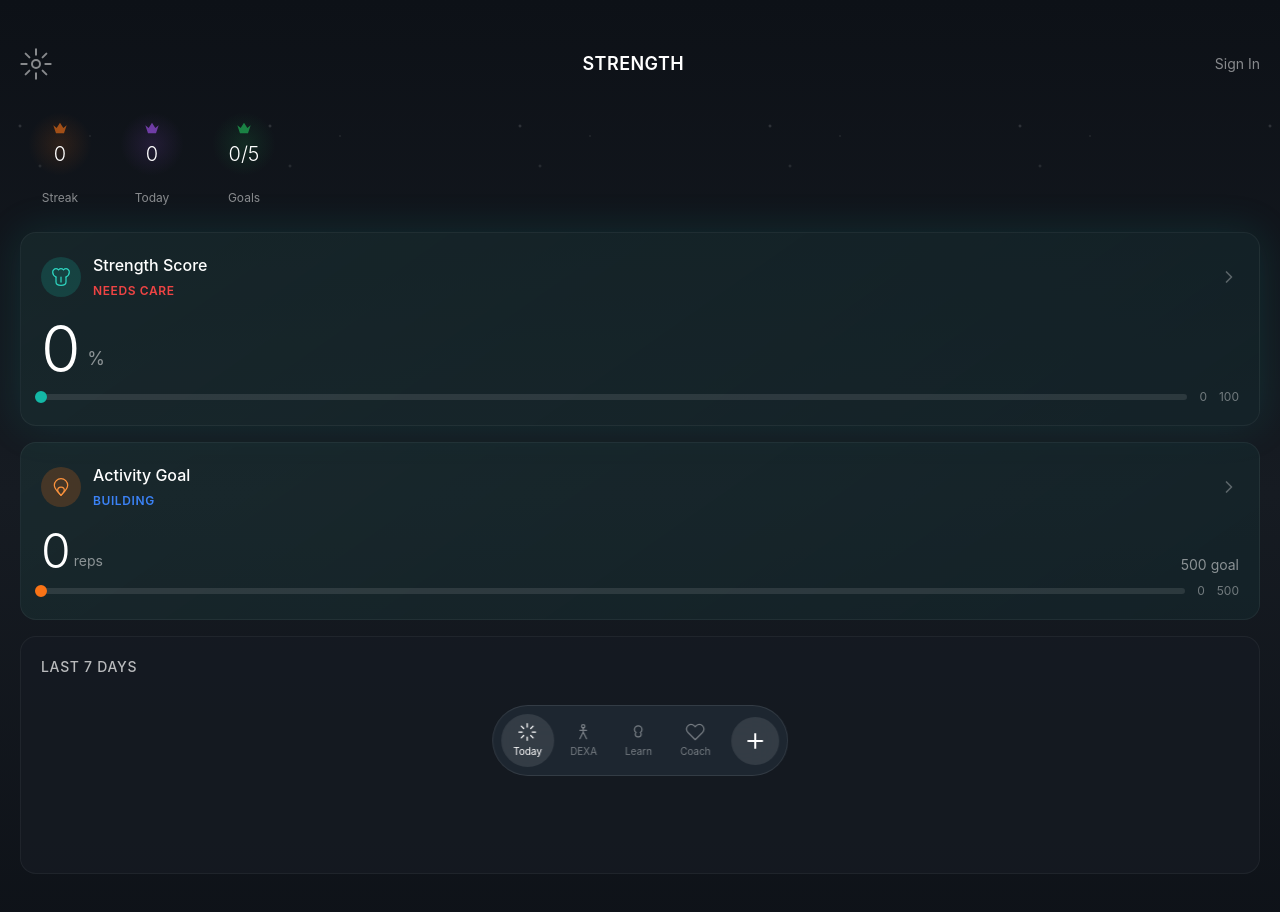
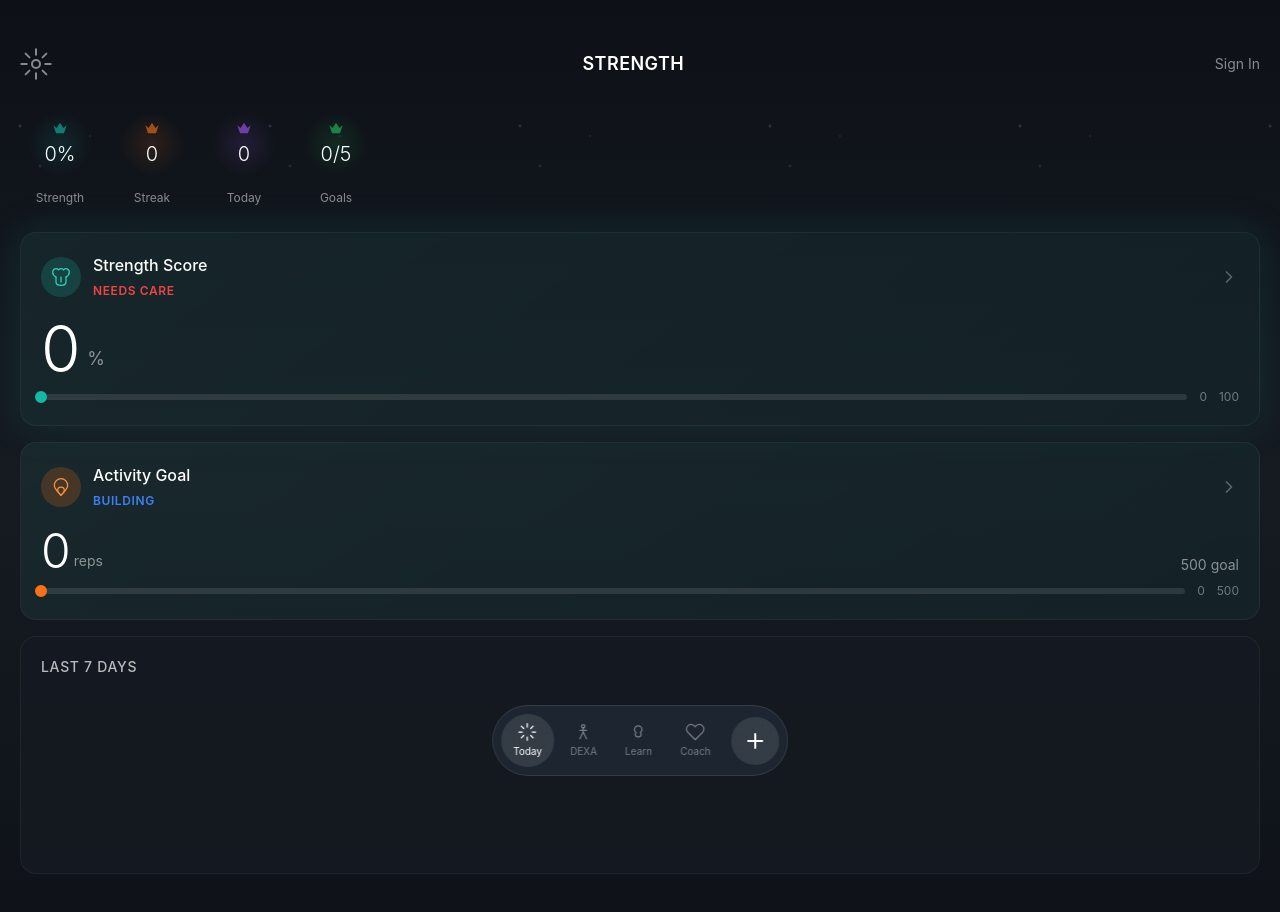
Before and after one commit to sunjya/Strength-for-life, a Next.js app: page / in a window 1280 px wide. Shown: the top 912 px of the page. Built offline with nearby package versions, Linux system fonts and the light colour scheme.

Commit message:
Add Strength score to top score pills
Moved the Strength Score percentage to the top dashboard pills
alongside Streak, Today, and Goals for better visibility.

```diff
--- a/app/components/StrengthForLife.jsx
+++ b/app/components/StrengthForLife.jsx
@@ -1575,6 +1575,7 @@ Guidelines:
       <div className="px-5 py-4 cosmic-bg stars">
         <div className="flex gap-3 overflow-x-auto scrollbar-hide pb-2">
           {[
+            { label: 'Strength', value: `${stats.goalPct}%`, color: '#14b8a6' },
             { label: 'Streak', value: stats.streak, color: '#f97316' },
             { label: 'Today', value: stats.dailyTotal, color: '#a855f7' },
             { label: 'Goals', value: `${stats.goalsMetToday}/5`, color: '#22c55e' }
```
